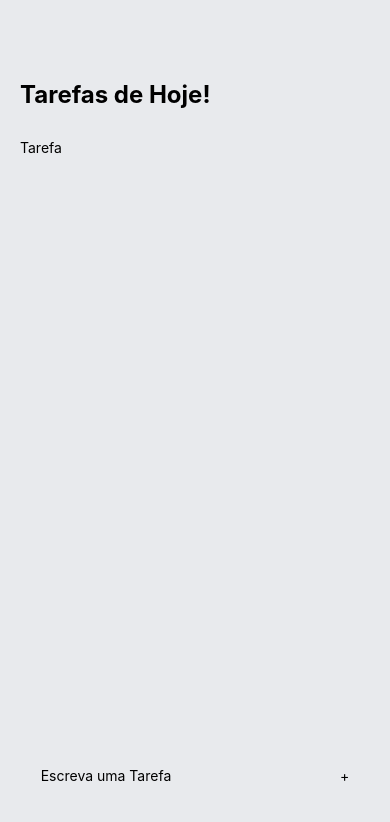
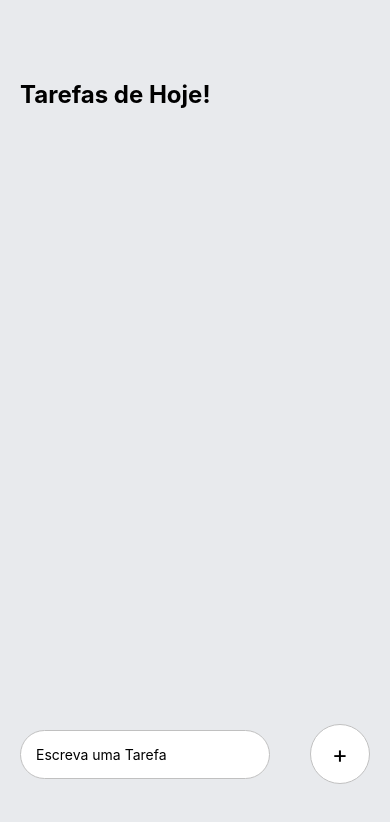
Before and after one commit to josesantosdev/todo-list-app, a React Native app: screen / in a window 390 px wide. Shown: the top 822 px of the page. Built offline with nearby package versions, Linux system fonts and the light colour scheme.

Commit message:
feat: styles input and addWrapper

```diff
--- a/App.js
+++ b/App.js
@@ -1,6 +1,7 @@
 import { StatusBar } from 'expo-status-bar';
 import { useState } from 'react';
-import { Keyboard, KeyboardAvoidingView, ScrollView, StyleSheet, Text, View, TextInput, TouchableOpacity } from 'react-native';
+import { KeyboardAvoidingView, ScrollView, StyleSheet, Text, View, TextInput, TouchableOpacity } from 'react-native';
+
 
 export default function App() {
 
@@ -16,7 +17,7 @@ export default function App() {
         <View style={styles.taskWrapper}>
           <Text style={styles.sectionTitle}>Tarefas de Hoje!</Text>
           <View style={styles.items}>
-            <Text>Tarefa</Text>
+            {}
 
           </View>
 
@@ -82,14 +83,30 @@ const styles = StyleSheet.create({
   },
 
   input: {
+    paddingVertical: 15,
+    paddingHorizontal: 15,
+    backgroundColor: '#FFF',
+    borderRadius: 60,
+    borderColor: '#C0C0C0',
+    borderWidth: 1,
+    width: 250,
 
   },
 
   addWrapper: {
+    width: 60,
+    height: 60,
+    backgroundColor: '#FFF',
+    borderRadius: 50,
+    borderWidth: 1,
+    borderColor: '#C0C0C0',
+    justifyContent: 'center',
+    alignItems: 'center',
 
   },
 
   addText: {
+    fontSize: 24,
 
   },
 
```
